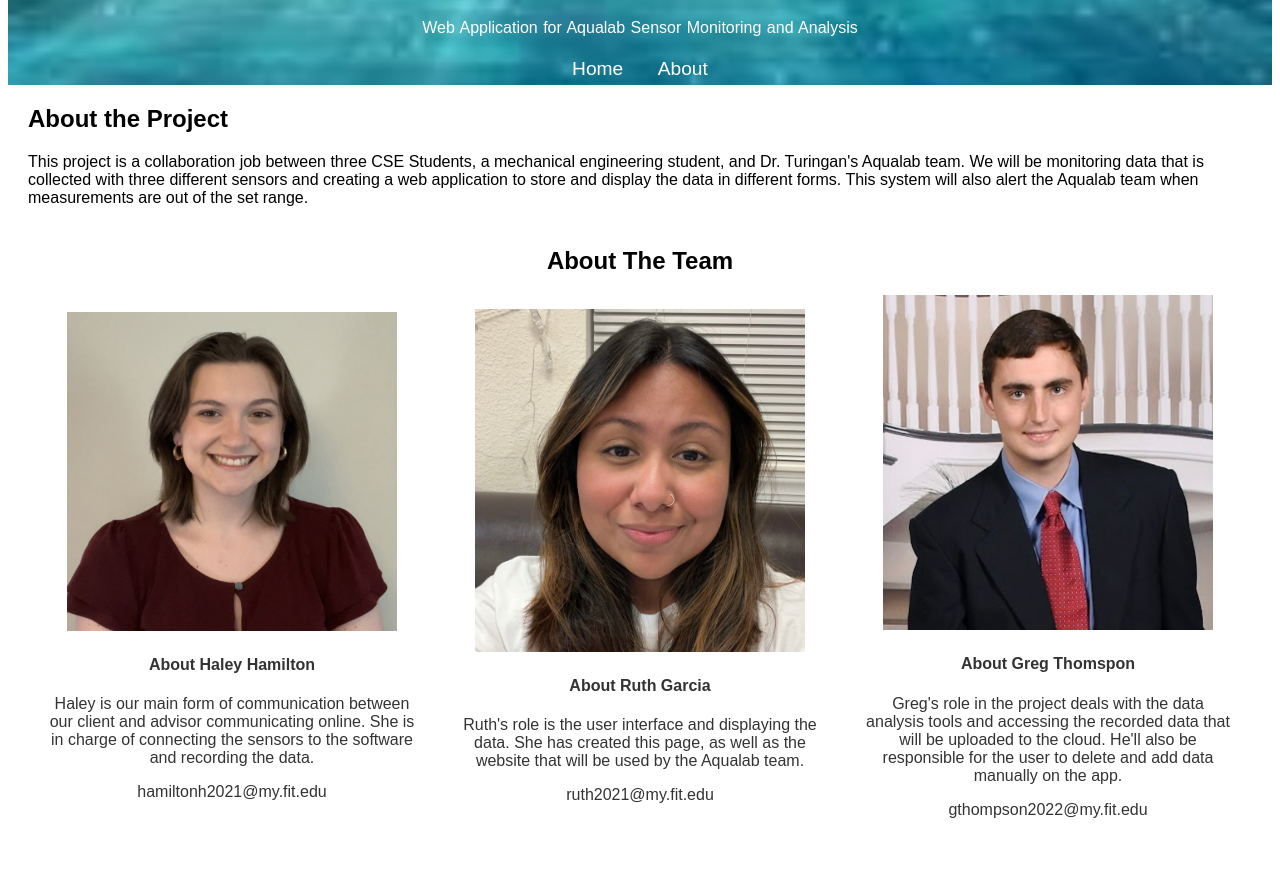
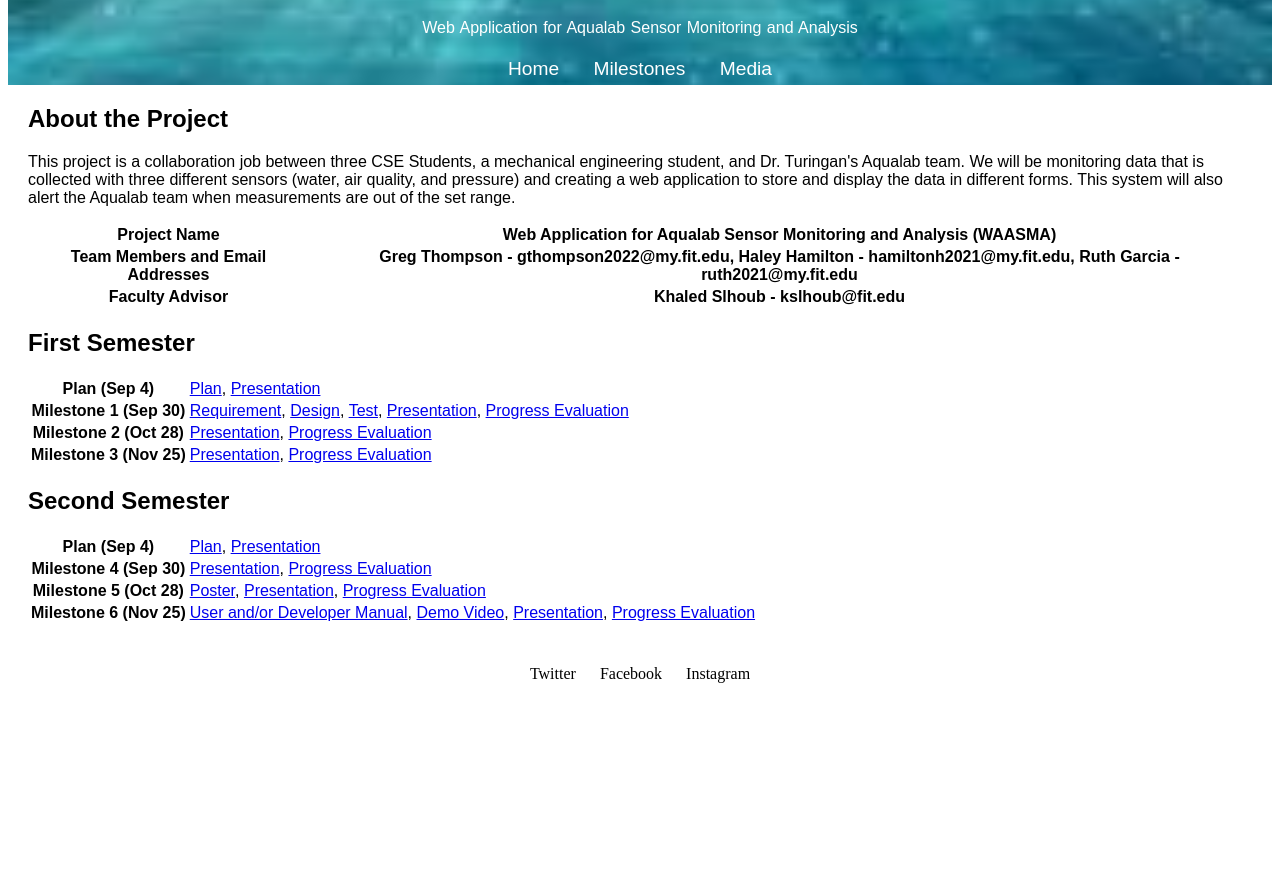
Before and after one commit to gruth1017/gruth1017.github.io, a plain HTML site: page index.html in a window 1280 px wide. Shown: the part 74-946 px from the top of the page. After the commit the page ends 800 px from the top, so only its background shows below. Drawn offline with Linux system fonts and the light colour scheme.

Commit message:
Update index.html
Changes meeting Chan's Requirements.

```diff
--- a/index.html
+++ b/index.html
@@ -14,7 +14,8 @@
 
         <nav>
             <a href="domain.tld/home">Home</a>
-            <a href=”domain.tld/about”>About</a>
+            <a href=”domain.tld/milestones”>Milestones</a>
+            <a href=”domain.tld/media”>Media</a>
         </nav>
         </header>
         <main>
@@ -23,85 +24,69 @@
                     <h1>About the Project</h1>
                     <p> This project is a collaboration job between three CSE Students,
                         a mechanical engineering student, and Dr. Turingan's Aqualab team. We will be
-                        monitoring data that is collected with three different sensors and creating a
-                        web application to store and display the data in different forms. This system will
+                        monitoring data that is collected with three different sensors (water, air quality, and pressure)
+                        and creating a web application to store and display the data in different forms. This system will
                         also alert the Aqualab team when measurements are out of the set range. </p>
                 </section>
             </div>
-            <div class = "team-section">
-                <h2>About The Team</h2>
-                <div class = "team-container">
-                    <div class = "team-member">
-                        <img src = "img/Haley1.JPG.png" alt = "Haley Hamilton" class = "set-size">
-                        <h4> About Haley Hamilton</h4>
-                        <p>Haley is our main form of communication between our client and advisor
-                            communicating online. She is in charge of connecting the sensors
-                            to the software and recording the data.
-                        </p>
-                        <p> hamiltonh2021@my.fit.edu</p>
-                    </div>
-                    <div class = "team-member">
-                        <img src = "img/Ruth1.JPG" alt = "Ruth Garcia" class = "set-size">
-                        <h4>About Ruth Garcia</h4>
-                        <p>Ruth's role is the user interface and displaying the data.
-                            She has created this page, as well as the website that will
-                            be used by the Aqualab team.
-                        </p>
-                        <p>ruth2021@my.fit.edu</p>
-                    </div>
-                    <div class = "team-member">
-                        <img src = "img/Greg1.JPG" alt = "Greg Thompson" class = "set-size">
-                        <h4>About Greg Thomspon</h4>
-                        <p>Greg's role in the project deals with the data analysis tools and accessing
-                            the recorded data that will be uploaded to the cloud. He'll also be responsible
-                            for the user to delete and add data manually on the app.
-                        </p>
-                        <p>gthompson2022@my.fit.edu</p>
-                    </div>
-                </div>
-            </div>
-            <div class = "advisor-section">
-                <h2>About the Aqualab Team</h2>
-                <div class = "advisor-container">
-                    <div class = "advisor-member">
-                        <img src = "img/Slhoub.JPG" alt = "Dr. Slhoub">
-                        <h4>About Dr. Slhoub</h4>
-                        <p>Dr. Slhoub is a Professor at Florida Institute of Technology
-                            who teaches several courses in the Computer Science and Software Enginerring
-                            Program. Dr. Shloub will serve as the faculty advisor for this project and
-                            will support and guide all software decison making.
-                        </p>
-                        <p>kslhoub@fit.edu</p>
-                    </div>
-            </div>
-            <div class = "aqualab-section">
-                <h2>About the Aqualab Team</h2>
-                <div class = "aqualab-container">
-                    <div class = "aqualab-member">
-                        <img src = "img/Turingan.JPG" alt = "Dr. Turingan">
-                        <h4>About Dr. Turingan</h4>
-                        <p>Dr. Turingan is a Professor at Florida Institute of Technology
-                            who teaches several courses in the Ocean Engineering and Marine Sciences
-                            Program. He also has a lab (Aqualab) where he researches the environment
-                            algea can survive and reproduce in.
-                        </p>
-                    </div>
-            </div>
-            <div>
-                <div class = "documents-container">
-                    <div class = "documents">
-                        <h2>Project Plan</h2>
-                        <a href = "/pdfs/Aqualab Plan.pdf" target = "_blank" class = "pdf-link">Download Aqualab Project Plan</a>
-                        <embed src = "/pdfs/Aqualab Plan.pdf" type = "application/pdf" class = "pdf-embed">
-                    </div>
-                    <div class = "document">
-                        <h2>Project PowerPoint</h2>
-                        <a href = "/pdfs/Aqualab Plan Presentation.pdf" target = "_blank" class = "pdf-link">Dowload Aqualab Plan Presentation</a>
-                        <embed src="/pdfs/Aqualab Plan Presentation.pdf" type="application/pdf" /*width="600" height="400" */class="pdf-embed">
-                    </div>
-                </div>
-            </div>
+            <table>
+                <tr>
+                    <th>Project Name</th>
+                    <th>Web Application for Aqualab Sensor Monitoring and Analysis (WAASMA)</th>
+                </tr>
+                <tr>
+                    <th>Team Members and Email Addresses</th>
+                    <th>Greg Thompson - gthompson2022@my.fit.edu,
+                    Haley Hamilton - hamiltonh2021@my.fit.edu,
+                    Ruth Garcia - ruth2021@my.fit.edu
+                    </th>
+                </tr>
+                <tr>
+                    <th>Faculty Advisor</th>
+                    <th>Khaled Slhoub - kslhoub@fit.edu</th>
+                </tr>
+            </table>
+            <h2>First Semester</h2>
+            <table>
+                <tr>
+                    <th>Plan (Sep 4)</th>
+                    <td><a href = "/pdfs/Aqualab Plan.pdf" target = "_blank">Plan</a>,
+                        <a href="/pdfs/Aqualab Plan Presentation.pdf" target = "_blank">Presentation</a>
+                    </td>
+                </tr>
+                <tr>
+                    <th>Milestone 1 (Sep 30)</th>
+                    <td><a href="#">Requirement</a>, <a href="#">Design</a>, <a href="#">Test</a>, <a href="#">Presentation</a>, <a href="#">Progress Evaluation</a></td>
+                </tr>
+                <tr>
+                    <th>Milestone 2 (Oct 28)</th>
+                    <td><a href="#">Presentation</a>, <a href="#">Progress Evaluation</a></td>
+                </tr>
+                <tr>
+                    <th>Milestone 3 (Nov 25)</th>
+                    <td><a href="#">Presentation</a>, <a href="#">Progress Evaluation</a></td>
+                </tr>
+            </table>
 
+            <h2>Second Semester</h2>
+            <table>
+                <tr>
+                    <th>Plan (Sep 4)</th>
+                    <td><a href="#">Plan</a>, <a href="#">Presentation</a></td>
+                </tr>
+                <tr>
+                    <th>Milestone 4 (Sep 30)</th>
+                    <td><a href="#">Presentation</a>, <a href="#">Progress Evaluation</a></td>
+                </tr>
+                <tr>
+                    <th>Milestone 5 (Oct 28)</th>
+                    <td><a href="#">Poster</a>, <a href="#">Presentation</a>, <a href="#">Progress Evaluation</a></td>
+                </tr>
+                <tr>
+                    <th>Milestone 6 (Nov 25)</th>
+                    <td><a href="#">User and/or Developer Manual</a>, <a href="#">Demo Video</a>, <a href="#">Presentation</a>, <a href="#">Progress Evaluation</a></td>
+                </tr>
+            </table>
         </main>
         <footer>
             <a href=”twitter.com/author”>Twitter</a>
@@ -109,4 +94,3 @@
             <a href=”instagram.com/author”>Instagram</a>
         </footer>
     </body>
-</html>
```
